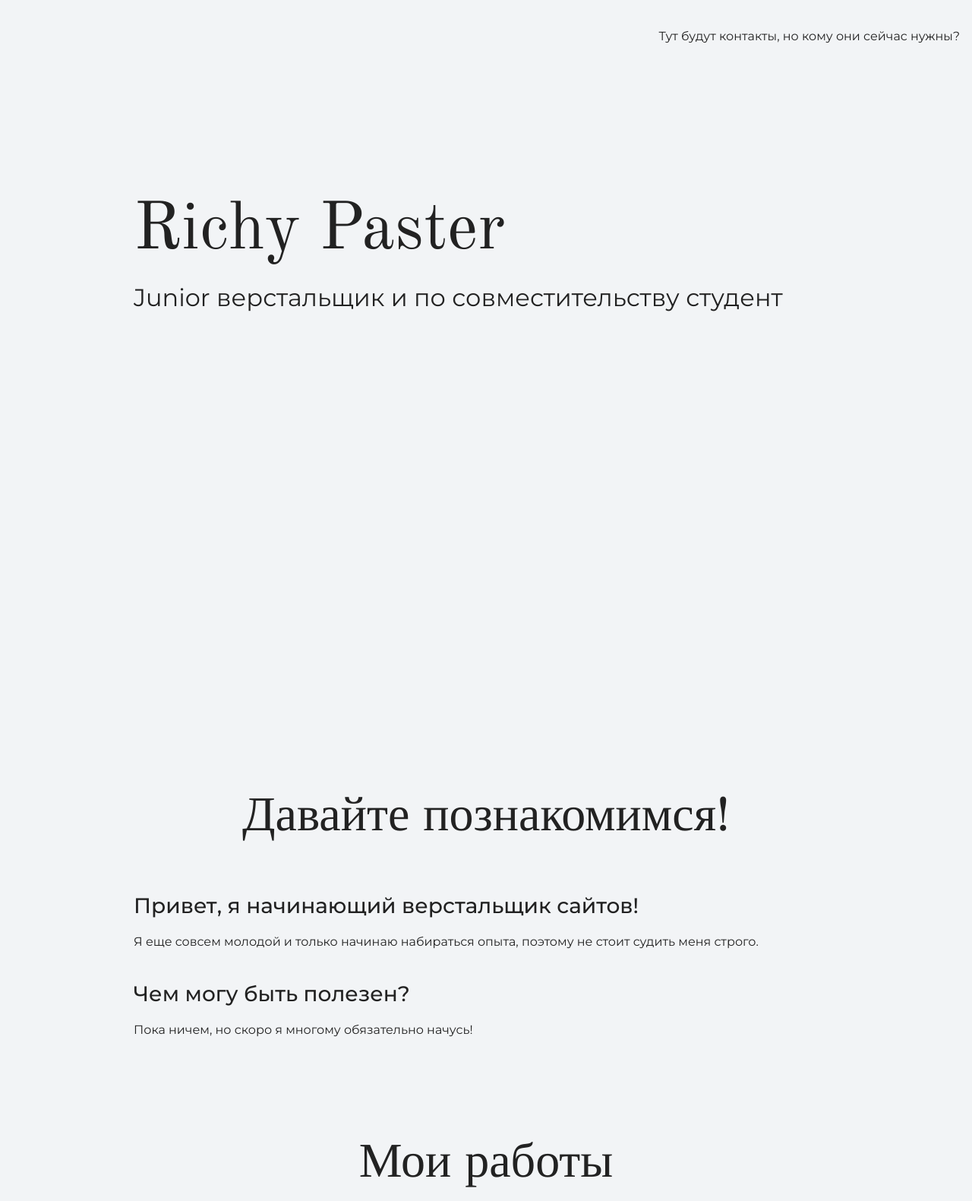
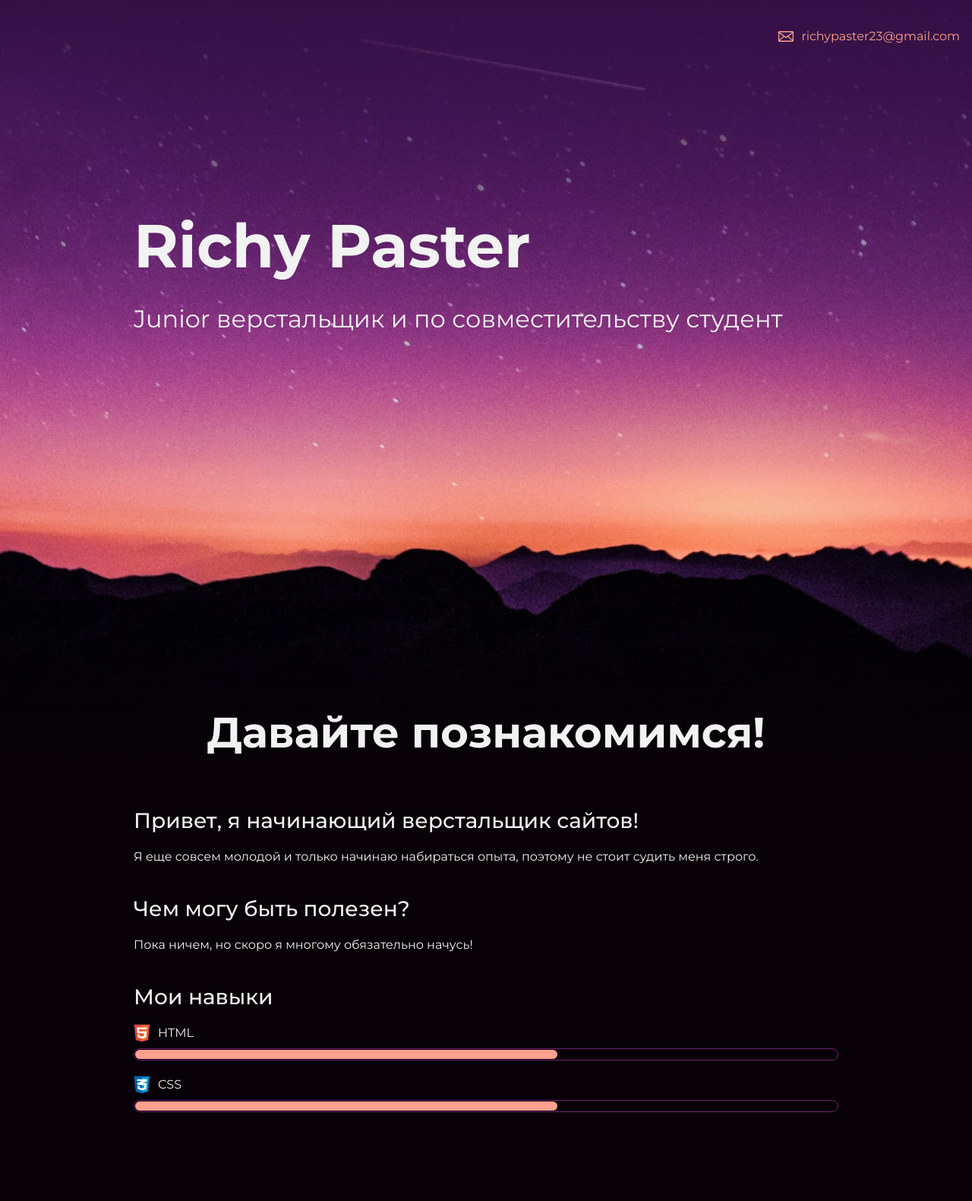
Before and after one commit to richypaster/zamkad, a plain HTML site: page index.html in a window 1280 px wide. Shown: the top 1581 px of the page at 76% size. Drawn offline with nearby package versions, Linux system fonts and the light colour scheme.

Commit message:
second commit
добавлены контакты и картинки

```diff
--- a/index.html
+++ b/index.html
@@ -10,7 +10,8 @@
   <body>
     <header class="page-header">
     	<div class="container">
-      	Тут будут контакты, но кому они сейчас нужны?
+      	<a class="header-email" href="mailto:richypaster23@gmail.com">richypaster23@gmail.com</a>
+      	<!-- <a class="header-phone" href="tel:+номер_телефона">A1: +номер_телефона</a> -->
       	</div>
     </header>
 
@@ -24,17 +25,36 @@
 	<div class="container">
     	<section class="intro">
       		<h2 class="subheading">Давайте познакомимся!</h2>
+
+<!--       		<figure>
+      			<img src="files/user.jpg" width="928" height="536" alt="Фотография какой-то незнакомой мне девушки!">
+      		</figure> -->
+
       		<h3>Привет, я начинающий верстальщик сайтов!</h3>
       		<p>Я еще совсем молодой и только начинаю набираться опыта,
       		поэтому не стоит судить меня строго.</p>
       		<h3>Чем могу быть полезен?</h3>
       		<p>Пока ничем, но скоро я многому обязательно начусь!</p>
+      		<div class="skills"><h3>Мои навыки</h3>
+      			<dl class="skills-list">
+      				<dt class="skill-html">HTML</dt>
+      				<dd class="level"><div style="width: 60%;">60%</div></dd>
+      				<dt class="skill-css">CSS</dt>
+      				<dd class="level"><div style="width: 60%">60%</div></dd>
+      				<!-- <dt>JS</dt>
+      				<dd>10%</dd> -->
+      			</dl>
+      		</div>
     	</section>
 	</div>
 
 	<div class="container">
     	<section class="portfolio">
       		<h2 class="subheading">Мои работы</h2>
+
+      		<figure class="project-image">
+      			<img src="files/project.jpg" width="928" height="536" alt="Сайт инструктора Кекса">
+      		</figure>
 
       		<h3>Сайт инструктора Кекса</h3>
       		<p>Небольшой лендинг о школе для начинающих.</p>
@@ -46,7 +66,7 @@
 
     <div class="container">
     	<footer class="page-footer">
-      		Когда-ниубдь я добавлю сюда свои контакты, возможно...
+      		<a class="footer-email" href="mailto:richypaster23@gmail.com">richypaster23@gmail.com</a>
     	</footer>
     </div>
   </body>
--- a/style.css
+++ b/style.css
@@ -4,8 +4,8 @@ body {
   font-family: "Montserrat", "Helvetica", "Arial", sans-serif;
   font-size: 16px;
   line-height: 32px;
-  color: #222222;
-  background-color: #f2f4f6;
+  color: #f2f2f2;
+  background-color: #080208;
   background-image: url("img/hero-bg.jpg");
   background-repeat: no-repeat;
   background-position: top center;
@@ -18,7 +18,7 @@ body {
 }
 
 .page-header {
-  margin: 0 0 160px;
+  margin: 0 0 180px;
   padding: 32px 0 32px;
 }
 
@@ -30,7 +30,7 @@ body {
 
 .page-header a {
   margin-left: 56px;
-  color: #288be6;
+  color: #fea18d;
   text-decoration: none;
   background-repeat: no-repeat;
   background-position: left;
@@ -38,16 +38,16 @@ body {
 
 .header-email {
   padding-left: 30px;
-  background-image: url("img/icon-email-header.svg");
+  background-image: url("img/icon-email.svg");
 }
 
 .header-phone {
   padding-left: 25px;
-  background-image: url("img/icon-phone-header.svg");
+  background-image: url("img/icon-phone.svg");
 }
 
 .hero-image {
-  margin-bottom: 620px;
+  margin-bottom: 480px;
 }
 
 .hero-image .container {
@@ -56,11 +56,9 @@ body {
 }
 
 .heading {
-  margin: 0 0 16px;
-  font-family: "Old Standard TT", "Times", "Times New Roman", serif;
-  font-size: 88px;
+  margin: 0 0 24px;
+  font-size: 80px;
   line-height: 96px;
-  font-weight: 400;
 }
 
 .hero-image p {
@@ -75,10 +73,8 @@ body {
 
 .subheading {
   margin: 0 0 56px;
-  font-family: "Old Standard TT", "Times", "Times New Roman", serif;
-  font-size: 64px;
+  font-size: 56px;
   line-height: 80px;
-  font-weight: 400;
   text-align: center;
 }
 
@@ -123,15 +119,15 @@ body {
   padding: 0;
   height: 14px;
   font-size: 0;
-  background-color: #ffffff;
-  border: 1px solid #86c3fa;
+  background-color: #080208;
+  border: 1px solid #712073;
   border-radius: 8px;
 }
 
 .level div {
   margin: 1px;
   height: 12px;
-  background-color: #288be6;
+  background-color: #fea18d;
   border-radius: 6px;
 }
 
@@ -165,19 +161,18 @@ body {
   text-decoration: none;
   text-transform: uppercase;
   border-radius: 4px;
-  background-color: #288be6;
+  background-color: #712073;
   color: #ffffff;
 }
 
 .page-footer {
   padding: 40px 0;
-  background-color: #00417d;
-  color: #ffffff;
+  background-color: #260c26;
 }
 
 .page-footer a {
   margin-left: 56px;
-  color: inherit;
+  color: #fea18d;
   text-decoration: none;
   background-repeat: no-repeat;
   background-position: left;
@@ -185,10 +180,10 @@ body {
 
 .footer-email {
   padding-left: 30px;
-  background-image: url("img/icon-email-footer.svg");
+  background-image: url("img/icon-email.svg");
 }
 
 .footer-phone {
   padding-left: 25px;
-  background-image: url("img/icon-phone-footer.svg");
+  background-image: url("img/icon-phone.svg");
 }
```
Also changed, not shown: files/project.jpg (added), files/user.jpg (added), img/hero-bg.jpg (added), img/icon-css.svg (added), img/icon-email-footer.svg (added), img/icon-email-header.svg (added), img/icon-email.svg (added), img/icon-html.svg (added), img/icon-phone-footer.svg (added), img/icon-phone-header.svg (added), img/icon-phone.svg (added).
